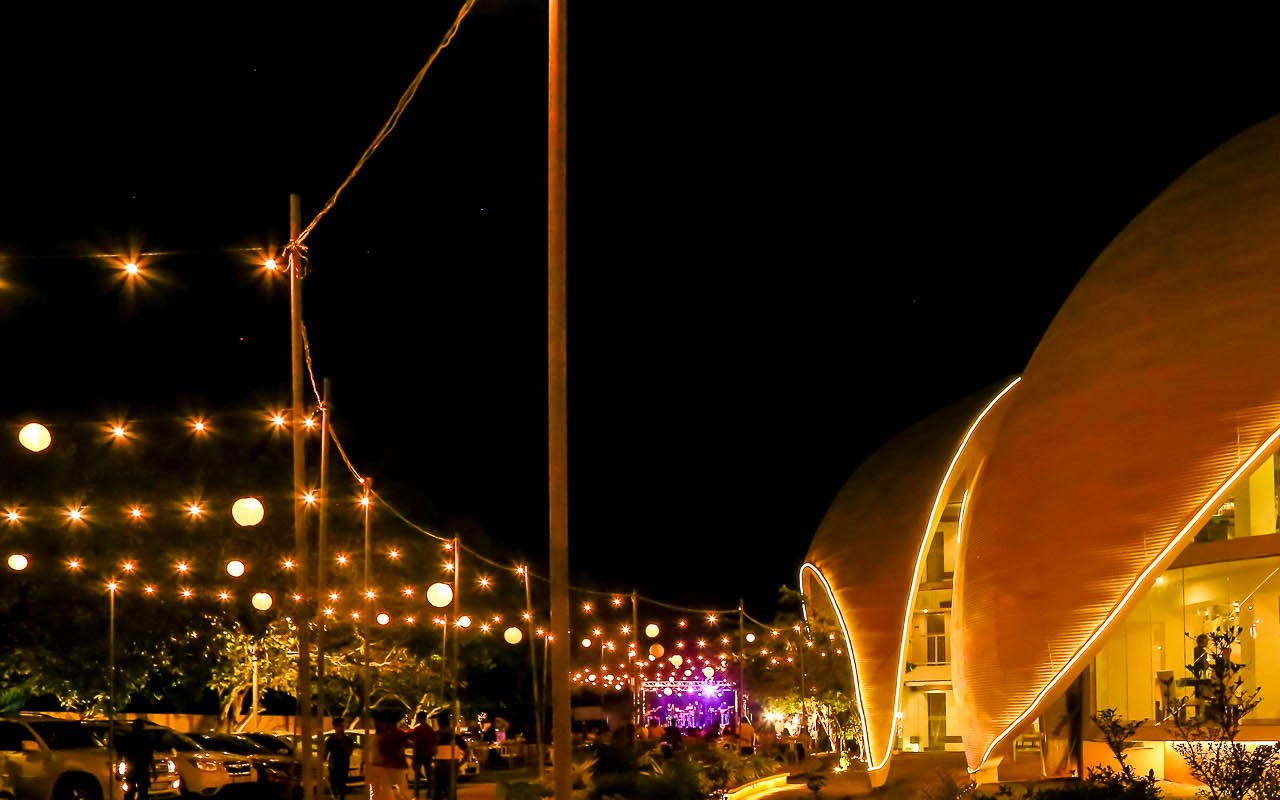
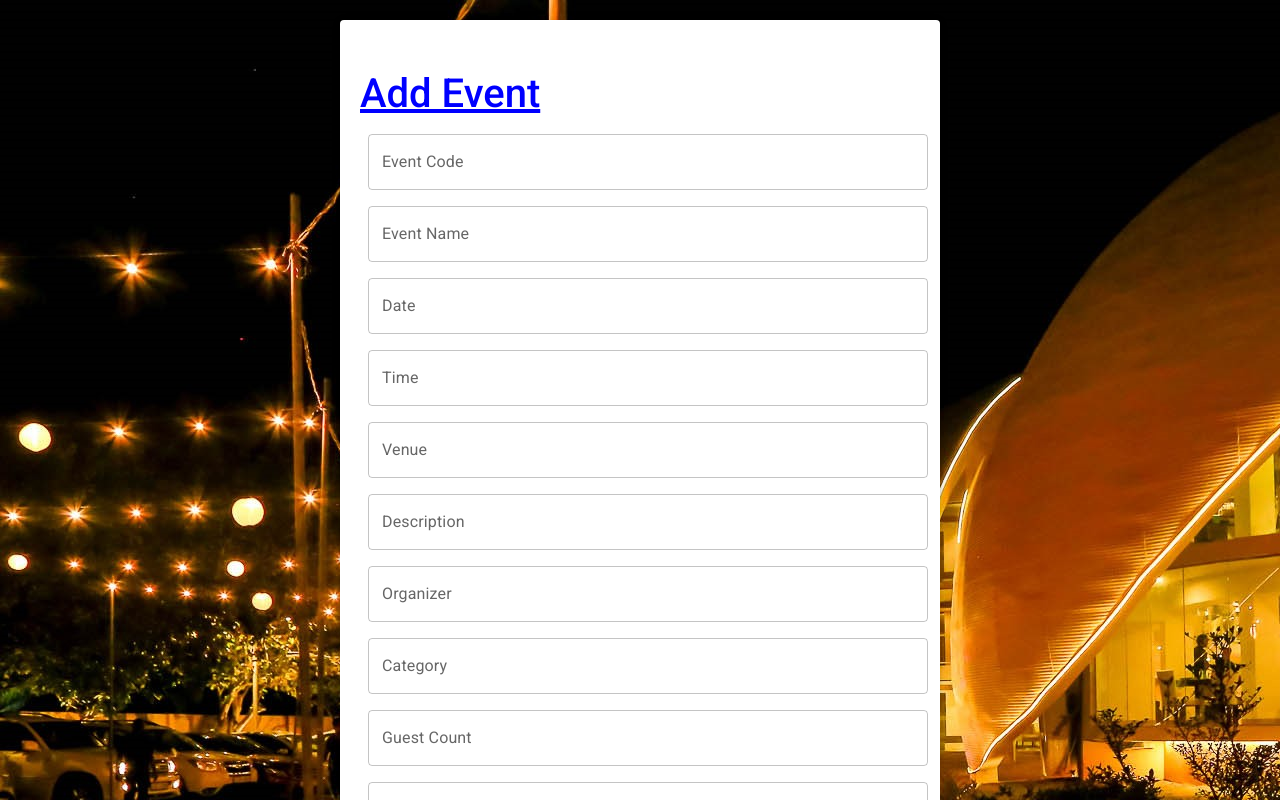
Before and after one commit to IT21440236/Event-Management-System-Client, a React (Create React App) app in the folder client/: page /events in a window 1280 px wide. Before the commit this address had no page. Shown: the top 800 px of the page. Built offline with nearby package versions, Linux system fonts and the light colour scheme.

Commit message:
event add

```diff
--- a/client/package.json
+++ b/client/package.json
@@ -3,7 +3,11 @@
   "version": "0.1.0",
   "private": true,
   "dependencies": {
+    "@emotion/react": "^11.11.1",
+    "@emotion/styled": "^11.11.0",
     "@fortawesome/fontawesome-free": "^6.4.0",
+    "@mui/icons-material": "^5.14.1",
+    "@mui/material": "^5.14.2",
     "@testing-library/jest-dom": "^5.16.5",
     "@testing-library/react": "^13.4.0",
     "@testing-library/user-event": "^13.5.0",
--- a/client/src/App.js
+++ b/client/src/App.js
@@ -1,8 +1,10 @@
 import { BrowserRouter, Routes, Route } from "react-router-dom";
 import Register from "./components/Register";
 import Login from "./components/Login";
+import Events from "./components/Events";
 
 import Home from "./components/Home";
+import NavBar from "./components/NavBar";
 
 function App() {
   return (
@@ -12,6 +14,7 @@ function App() {
           <Route path="/home" element={<Home />} />
           <Route path="/register" element={<Register />} />
           <Route path="/" element={<Login />} />
+          <Route path="/events" element={<Events />} />
         </Routes>
       </BrowserRouter>
     </div>
--- a/client/src/components/Events.jsx
+++ b/client/src/components/Events.jsx
@@ -1,119 +1,172 @@
-// // import projImg1 from "../assets/img/project-img1.png";
-// // import projImg2 from "../assets/img/project-img2.png";
-// // import projImg3 from "../assets/img/project-img3.png";
-// import colorSharp2 from "../assets/img/color-sharp2.png";
-// import { Container, Row, Col, Nav, Tab } from "react-bootstrap";
-// import ProjectCard from "./ProjectCard";
-// import "animate.css";
-// import TrackVisibility from "react-on-screen";
+import * as React from "react";
+import Box from "@mui/material/Box";
+import TextField from "@mui/material/TextField";
+import { Container, Paper } from "@mui/material";
+import { useState, useEffect } from "react";
+import Button from "@mui/material/Button";
 
-// const Events = () => {
-//   const projects = [
-//     {
-//       title: "SOUTHERN AGRO SERVE (Pvt) Ltd",
-//       description:
-//         "BUSINESS MANAGEMENT SYSTEM FOR SOUTHERN AGRO SERVE (Pvt) Ltd",
-//       imgUrl:
-//         "https://lvivity.com/wp-content/uploads/2020/04/iot-in-agriculture.jpg",
-//       projectURL: "https://github.com/SLIITITP/ITP_WE_B01_TW_14",
-//     },
-//     {
-//       title: "FinTrack",
-//       description:
-//         "The FinTrack mobile application is made to assist people in effectively managing their finances",
-//       imgUrl:
-//         "https://i.pinimg.com/originals/49/44/fd/4944fd56b523dd0a1ca27334a6005653.png",
-//       projectURL: "https://github.com/IT21440236/FinTrack",
-//     },
-//     {
-//       title: "Online Pet Care System",
-//       description:
-//         "Web Application to cater the services required by pets and their owners.",
-//       imgUrl:
-//         "https://d3544la1u8djza.cloudfront.net/APHI/Blog/2022/04-18/woman+and+dog+having+an+online+consultation+with+a+veterinarian-min.jpg",
-//       projectURL: "https://github.com/IT21440236/Online-Pet-Care-System",
-//     },
-//     {
-//       title: "Online Grocery Ordering System",
-//       description: "Web Application to cater the services required customers.",
-//       imgUrl:
-//         "https://www.lifewire.com/thmb/QSOMHSqmmeKBioN9SK0j4TEiM8U=/1500x0/filters:no_upscale():max_bytes(150000):strip_icc()/Primary-Image-he-11-best-online-grocery-shopping-sites-in-2023-3482646-92bbb19773c84315a1f78c7ecf628bce.jpg",
-//       projectURL:
-//         "https://github.com/IT21440236/Online-Grocery-Ordering-System---Y2S1",
-//     },
-//     {
-//       title: "TheCodingTrio",
-//       description: "We Build Pat Projects",
-//       imgUrl:
-//         "https://img.freepik.com/free-vector/teenager-boy-cozy-room-attic-interior-cartoon-vector-with-roof-window_33099-1327.jpg?w=2000",
-//       projectURL: "https://github.com/TheCodingTrio",
-//     },
-//   ];
+export default function Events() {
+  const paperStyle = { padding: "50px 20px", width: 600, margin: "20px auto" };
+  const [eventCode, setEventCode] = useState("");
+  const [eventName, setEventName] = useState("");
+  const [date, setDate] = useState("");
+  const [time, setTime] = useState("");
+  const [venue, setVenue] = useState("");
+  const [description, setDescription] = useState("");
+  const [organizer, setOrganizer] = useState("");
+  const [category, setCategory] = useState("");
+  const [guestCount, setGuestCount] = useState("");
+  const [status, setStatus] = useState([]);
 
-//   return (
-//     <section className="project" id="projects">
-//       {/* id attribute is wht navigates you to the relevant section when u click on the navbar links. The href="#projects" text must be equal to the id attribute. */}
-//       <Container>
-//         <Row>
-//           <Col>
-//             <TrackVisibility>
-//               {(
-//                 { isVisible } //Is visible is from TrackVisibility.
-//               ) => (
-//                 //not from react.(make sure the remove the import that automatically comes when u type in isVisible)
-//                 <div
-//                   className={
-//                     isVisible ? "animate__animated animate__slideInUp" : ""
-//                   } //These classnames u can obtain from https://animate.style/
-//                 >
-//                   <h2>Projects</h2>
-//                   <p>
-//                     Explore my projects, where innovation meets functionality.
-//                     From responsive designs to seamless user experiences.
-//                   </p>
-//                 </div>
-//               )}
-//             </TrackVisibility>
-//             <Tab.Container id="projects-tabs" defaultActiveKey="first">
-//               <Nav
-//                 variant="pills"
-//                 className="nav-pills mb-5 justify-content-center align-items-center"
-//                 id="pills-tab"
-//               >
-//                 <Nav.Item>
-//                   <Nav.Link eventKey="first">Tab 1</Nav.Link>
-//                 </Nav.Item>
-//                 <Nav.Item>
-//                   <Nav.Link eventKey="second">Tab 2</Nav.Link>
-//                 </Nav.Item>
-//                 <Nav.Item>
-//                   <Nav.Link eventKey="third">Tab 3</Nav.Link>
-//                 </Nav.Item>
-//               </Nav>
-//               <Tab.Content>
-//                 <Tab.Pane eventKey="first">
-//                   <Row>
-//                     {projects.map((project, index) => {
-//                       return <ProjectCard key={index} {...project} />;
-//                     })}
-//                   </Row>
-//                 </Tab.Pane>
-//                 <Tab.Pane eventKey="second">
-//                   Await for more projects...
-//                 </Tab.Pane>
-//                 <Tab.Pane eventKey="third">Await for more projects...</Tab.Pane>
-//               </Tab.Content>
-//             </Tab.Container>
-//           </Col>
-//         </Row>
-//       </Container>
-//       <img
-//         className="background-image-right"
-//         src={colorSharp2}
-//         alt="colorSharp2"
-//       />
-//     </section>
-//   );
-// };
+  const handleClick = (e) => {
+    e.preventDefault();
+    const event = {
+      eventCode,
+      eventName,
+      date,
+      time,
+      venue,
+      description,
+      organizer,
+      category,
+      guestCount,
+      status,
+    };
+    console.log(event);
+    fetch("http://localhost:8081/api/v1/event/add", {
+      method: "POST",
+      headers: { "Content-Type": "application/json" },
+      body: JSON.stringify(event),
+      //stringify() method converts a JavaScript object or value to a JSON string,
+    }).then(() => {
+      console.log("New Event Added");
+    });
+  };
 
-// export default Events;
+  //   useEffect(() => {
+  //     fetch("http://localhost:8080/api/v1/event/get")
+  //       .then((res) => res.json())
+  //       .then((result) => {
+  //         setStudents(result);
+  //       });
+  //   }, []);
+
+  return (
+    <Container>
+      <Paper elevation={3} style={paperStyle}>
+        <h1 style={{ color: "blue" }}>
+          <u>Add Event</u>
+        </h1>
+        <Box
+          component="form"
+          sx={{
+            "& > :not(style)": { m: 1 },
+          }}
+          noValidate
+          autoComplete="off"
+        >
+          <TextField
+            id="outlined-basic"
+            label="Event Code"
+            variant="outlined"
+            fullWidth
+            value={eventCode}
+            onChange={(e) => setEventCode(e.target.value)}
+          />
+          <TextField
+            id="outlined-basic"
+            label="Event Name"
+            variant="outlined"
+            fullWidth
+            value={eventName}
+            onChange={(e) => setEventName(e.target.value)}
+          />
+          <TextField
+            id="outlined-basic"
+            label="Date"
+            variant="outlined"
+            fullWidth
+            value={date}
+            onChange={(e) => setDate(e.target.value)}
+          />
+          <TextField
+            id="outlined-basic"
+            label="Time"
+            variant="outlined"
+            fullWidth
+            value={time}
+            onChange={(e) => setTime(e.target.value)}
+          />
+          <TextField
+            id="outlined-basic"
+            label="Venue"
+            variant="outlined"
+            fullWidth
+            value={venue}
+            onChange={(e) => setVenue(e.target.value)}
+          />
+          <TextField
+            id="outlined-basic"
+            label="Description"
+            variant="outlined"
+            fullWidth
+            value={description}
+            onChange={(e) => setDescription(e.target.value)}
+          />
+          <TextField
+            id="outlined-basic"
+            label="Organizer"
+            variant="outlined"
+            fullWidth
+            value={organizer}
+            onChange={(e) => setOrganizer(e.target.value)}
+          />
+          <TextField
+            id="outlined-basic"
+            label="Category"
+            variant="outlined"
+            fullWidth
+            value={category}
+            onChange={(e) => setCategory(e.target.value)}
+          />
+          <TextField
+            id="outlined-basic"
+            label="Guest Count"
+            variant="outlined"
+            fullWidth
+            value={guestCount}
+            onChange={(e) => setGuestCount(e.target.value)}
+          />
+          <TextField
+            id="outlined-basic"
+            label="Status"
+            variant="outlined"
+            fullWidth
+            value={status}
+            onChange={(e) => setStatus(e.target.value)}
+          />
+          <Button variant="contained" color="success" onClick={handleClick}>
+            Submit
+          </Button>
+        </Box>
+      </Paper>
+      {/* <h1>Students</h1> */}
+
+      {/* <Paper elevation={3} style={paperStyle}>
+        {students.map((student) => (
+          <Paper
+            elevation={6}
+            style={{ margin: "10px", padding: "15px", textAlign: "left" }}
+            key={student.id}
+          >
+            Id:{student.id}
+            <br />
+            Name:{student.name}
+            <br />
+            Address:{student.address}
+          </Paper>
+        ))}
+      </Paper> */}
+    </Container>
+  );
+}
```
Also changed, not shown: client/src/components/NavBar.jsx (+105 -105 lines), 1 other file (tests, documents, lock files or other folders).
